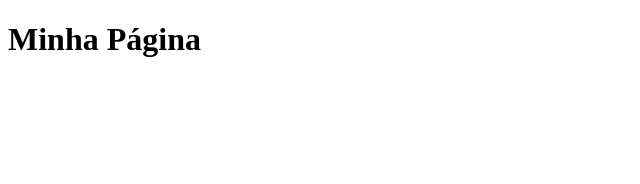
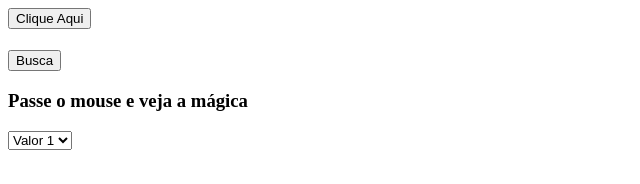
Before and after one commit to danalonsor/diginno_javascript, a plain HTML site: page index.html in a window 1280 px wide. Shown: the whole page, without its empty margins (0-640 px from the left). Drawn offline with Linux system fonts and the light colour scheme.

Commit message:
Add elementos functions teste com variaveis

```diff
--- a/index.html
+++ b/index.html
@@ -7,8 +7,20 @@
     </head>
 
     <body>
+        <button type="button" onclick="clicou()">Clique Aqui</button>
+        <h1 id="agradeco"></h1>
+        <button type="button" onclick="redirecionar()">Busca</button>
+        <h3>
+            <p id="mousemove" onmouseover="trocar()" onmouseout="voltar()">
+                Passe o mouse e veja a mágica
+            </p>
+        </h3>
 
-        <h1>Minha Página</h1>
+        <select onchange="funcaoChange(this)">
+            <option value="1">Valor 1</option>
+            <option value="2">Valor 2</option>
+            <option value="3">Valor 3</option>
+        </select>
 
     </body>
 
--- a/js/main.js
+++ b/js/main.js
@@ -1,5 +1,5 @@
 
-var nome = "Daniel Alonso";
+/*var nome = "Daniel Alonso";
 var idade = 37;
 var idade2 = 10;
 var frase = "Japão é o melhor time do mundo!"
@@ -8,5 +8,82 @@ var frase = "Japão é o melhor time do mundo!"
 console.log(nome);
 console.log(idade + idade2);
 console.log(frase.replace("Japão", "Brasil"));
-/*console.log(frase.toUpperCase());
-console.log(frase.toLowerCase()); */
+console.log(frase.toUpperCase());
+console.log(frase.toLowerCase());
+
+var lista = ["maçã", "pêra", "laranja"];
+lista.push("uva"); // add item a lista
+lista.pop(); // remove ultimos add a lista
+
+console.log(lista);
+console.log(lista.length); // tamanho da lista
+console.log(lista.reverse()); // tras lista reversa
+console.log(lista.toString()); // tras a escrita
+console.log(lista.join(" | ")); // add elemento de união
+
+var fruta = {nome:"maçã", cor:"vermelha"}
+console.log(fruta.nome);
+alert(fruta.cor);
+
+var frutas = [{nome:"maçã", cor:"vermelha"}, {nome:"uva", cor:"roxa"}]
+console.log(frutas);
+alert(frutas[1].nome);
+
+var censura = prompt("Qual a sua idade?");
+    if (censura >= 18) {
+        alert("Maior de idade");
+    }else{
+        alert("Menor de idade");
+    };
+
+Instruções basicas */
+
+
+/*function soma(n1, n2){
+    return n1 + n2;
+}
+
+function setReplace(frase, nome, novo_nome){
+    return frase.replace(nome, novo_nome)
+}
+
+alert(soma(5, 10));
+alert(setReplace("Vai Japão", "Japão", "Brasil"));
+
+var validar;
+function validaIdade(idade){
+   if (idade >= 18){
+        validar = true
+    }else{
+        validar = false
+    }
+    return validar;
+}
+
+var idade = prompt("Qual sua idade?");
+validaIdade(idade)
+console.log(validar);
+
+Intermediario */
+
+function clicou(){
+    document.getElementById("agradeco").innerHTML = "<b>Obrigado por clicar</b>";
+    console.log(document.getElementById("agradeco"));
+    //alert("Obrigado por participar!");
+}
+
+function redirecionar(){
+    window.open("https://google.com/");
+}
+
+function trocar(){
+    document.getElementById("mousemove").innerHTML = "<b><i>Abra Cadabra! Feito</i></b>";
+}
+
+function voltar(){
+    document.getElementById("mousemove").innerHTML = "<b>Passe o mouse aqui</b>";
+}
+
+function funcaoChange(elemento){
+    console.log(elemento.value)
+}
```
